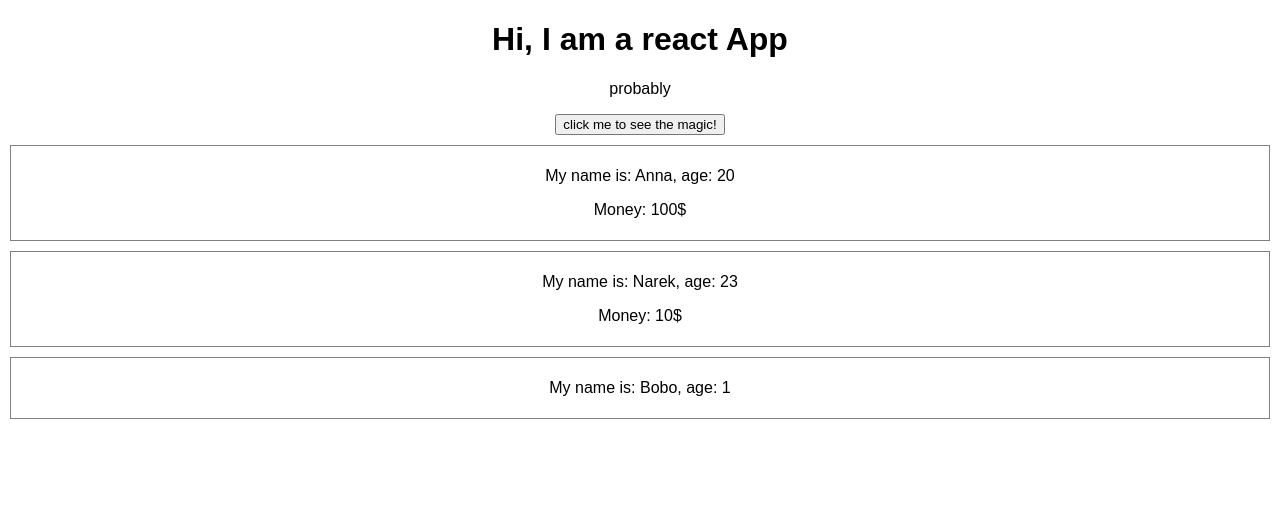
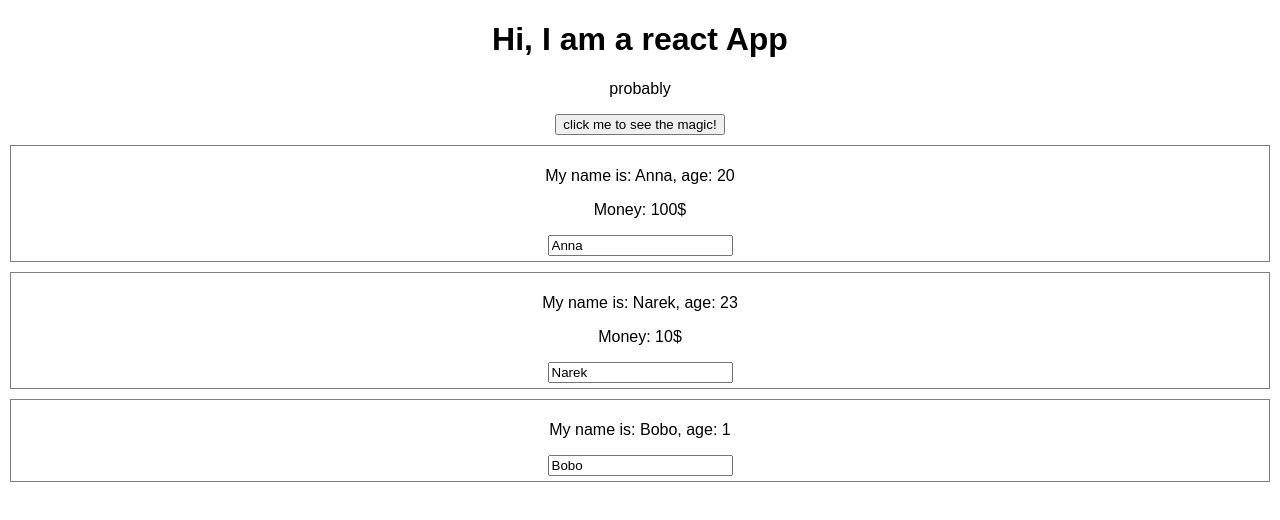
Before and after one commit to annaavanesyan/react-app, a React (Create React App) app: page / in a window 1280 px wide. Shown: the top 520 px of the page. Built offline with nearby package versions, Linux system fonts and the light colour scheme.

Commit message:
add binding to manipulate the state

```diff
--- a/src/App.js
+++ b/src/App.js
@@ -26,6 +26,16 @@ class App extends Component {
     });
   };
 
+  nameChangedHandler = event => {
+    this.setState({
+      people: [
+        { name: "Anna", age: 20 },
+        { name: "Narek", age: 24 },
+        { name: event.target.value, age: 1 }
+      ]
+    });
+  }
+
   render() {
     return (
       <div className="App">
@@ -49,6 +59,7 @@ class App extends Component {
         <Person
           name={this.state.people[2].name}
           age={this.state.people[2].age}
+          insertName={this.nameChangedHandler}
         />
       </div>
     );
--- a/src/Person/Person.js
+++ b/src/Person/Person.js
@@ -5,6 +5,7 @@ const person = (props) => {
     <div className ="separate" onClick={props.changeName}>
       <p> My name is: {props.name}, age: {props.age} </p>
       <p> {props.children} </p>
+      <input type="text" onChange={props.insertName} value={props.name}/>
     </div>
   );
 };
```
